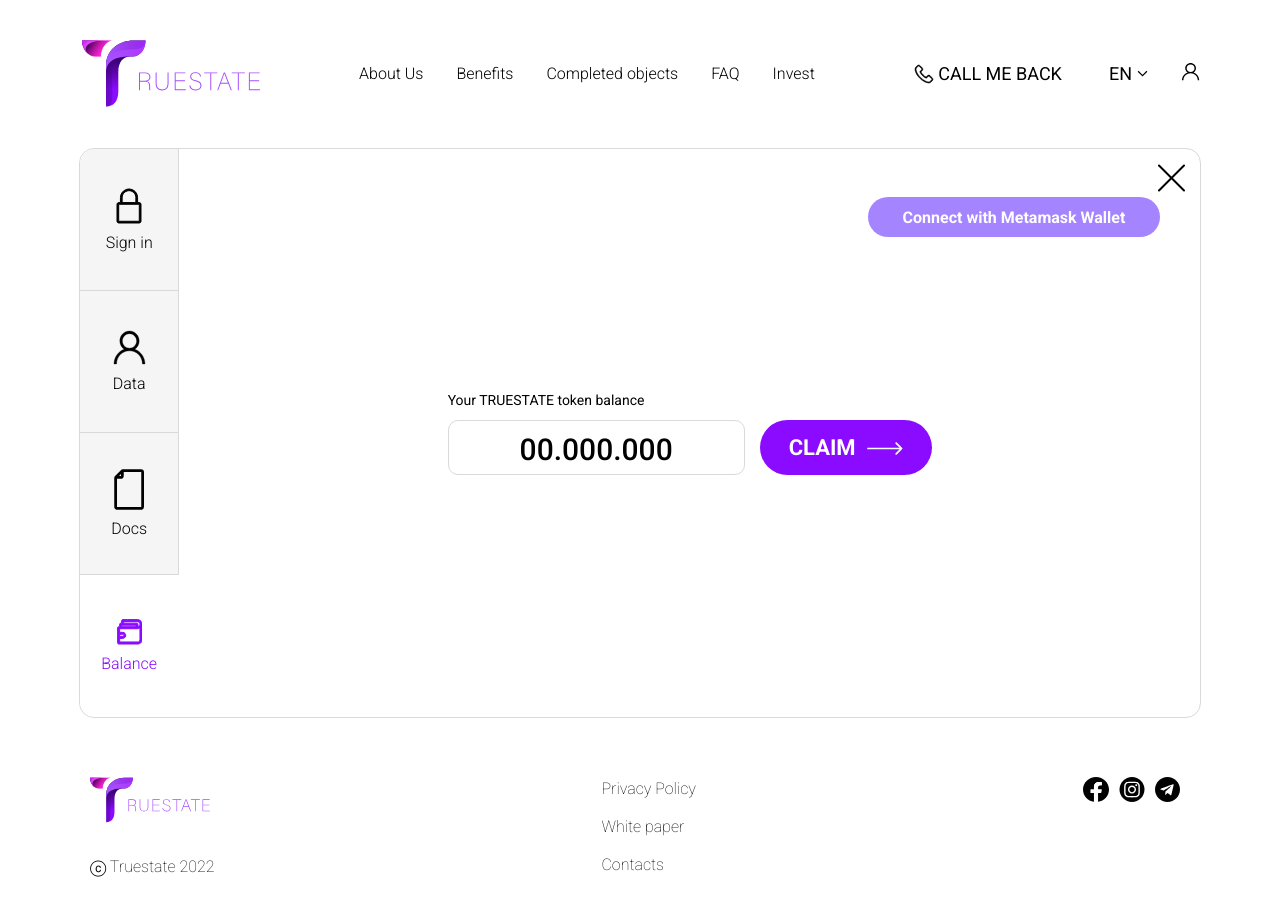
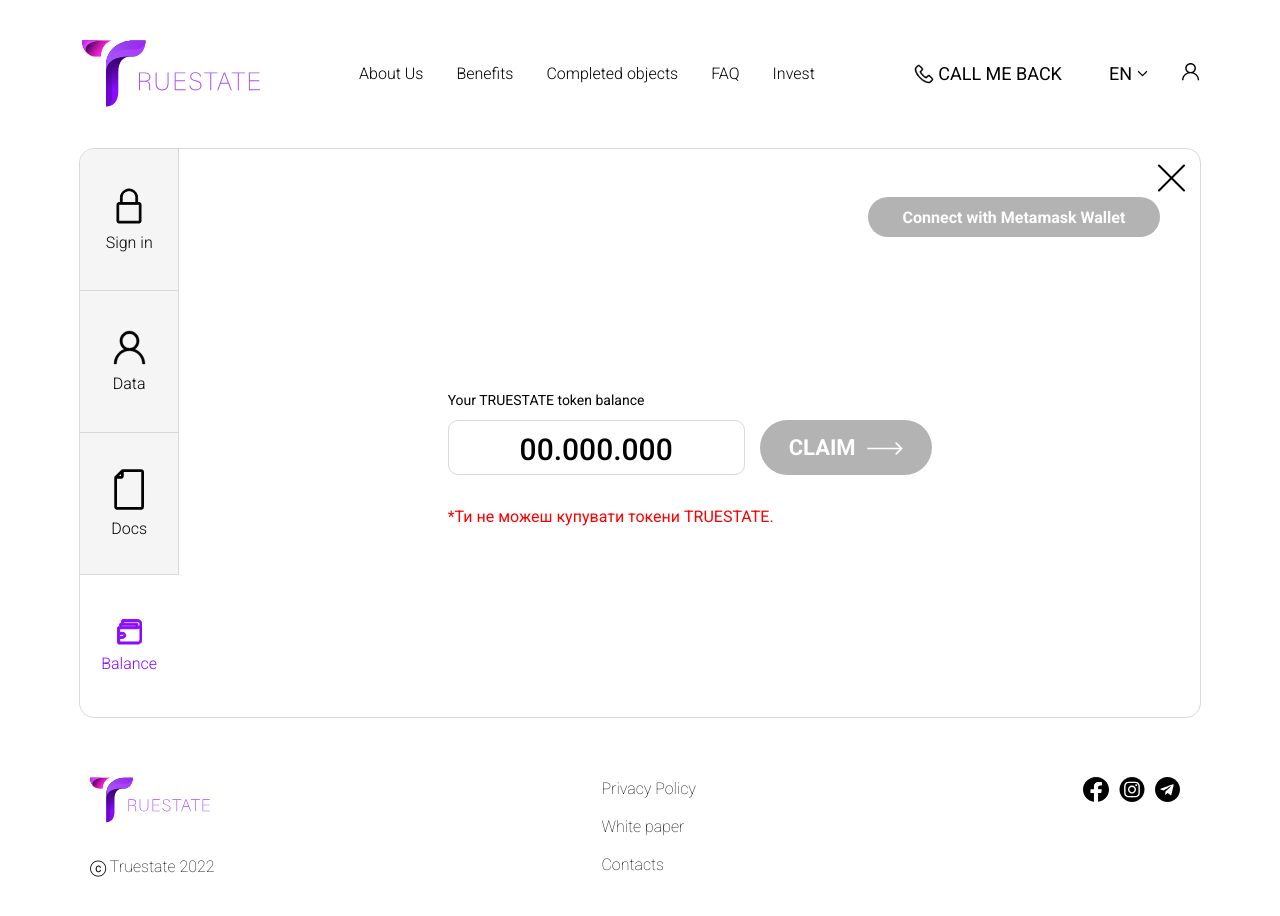
Before and after one commit to Andrew-Marty00shenko/truestate, a React (Create React App) app: page /dashboard/balance in a window 1280 px wide. Shown: the top 916 px of the page. Built offline with nearby package versions, Linux system fonts and the light colour scheme.

Commit message:
add redux and update checking resident of usa

```diff
--- a/package.json
+++ b/package.json
@@ -3,6 +3,7 @@
   "version": "0.1.0",
   "private": true,
   "dependencies": {
+    "@reduxjs/toolkit": "^1.8.5",
     "@testing-library/jest-dom": "^5.14.1",
     "@testing-library/react": "^13.0.0",
     "@testing-library/user-event": "^13.2.1",
@@ -16,11 +17,13 @@
     "react-dom": "^18.2.0",
     "react-hook-form": "^7.34.2",
     "react-i18next": "^11.18.0",
+    "react-redux": "^8.0.2",
     "react-router-dom": "^6.3.0",
     "react-scripts": "5.0.1",
     "react-scroll": "^1.8.7",
     "react-slick": "^0.29.0",
     "react-toastify": "^9.0.6",
+    "redux": "^4.2.0",
     "sass": "^1.53.0",
     "slick-carousel": "^1.8.1",
     "web-vitals": "^2.1.0",
--- a/src/Components/Dashboard/Balance/Balance.jsx
+++ b/src/Components/Dashboard/Balance/Balance.jsx
@@ -1,10 +1,12 @@
 import { Button } from "react-bootstrap";
 import { useTranslation } from "react-i18next";
+import { useSelector } from "react-redux";
 
 import "./Balance.scss";
 
 const Balance = () => {
     const { t } = useTranslation();
+    const checkingResidentOfUsa = useSelector(state => state.checkingResidentOfUsa.value);
 
     return <div className="balance">
         <div className="balance__block">
@@ -14,9 +16,17 @@
             <div>
                 00.000.000
             </div>
+
+            {checkingResidentOfUsa && <span style={{
+                position: "absolute",
+                marginTop: 30,
+                color: "#ff0000"
+            }}>
+                {t('balance:CANT_BUY')}
+            </span>}
         </div>
         <div className="balance__button">
-            <Button>
+            <Button disabled={checkingResidentOfUsa}>
                 CLAIM
                 <svg width="36" height="13" viewBox="0 0 36 13" fill="none" xmlns="http://www.w3.org/2000/svg">
                     <path d="M35.2492 7.10782C35.5849 6.77213 35.5849 6.22787 35.2492 5.89218L29.7788 0.421787C29.4431 0.0860968 28.8989 0.0860968 28.5632 0.421787C28.2275 0.757478 28.2275 1.30174 28.5632 1.63743L33.4257 6.5L28.5632 11.3626C28.2275 11.6983 28.2275 12.2425 28.5632 12.5782C28.8989 12.9139 29.4431 12.9139 29.7788 12.5782L35.2492 7.10782ZM0.257812 7.35959H34.6414V5.64041H0.257812V7.35959Z" fill="white" />
--- a/src/Components/Dashboard/Balance/Balance.scss
+++ b/src/Components/Dashboard/Balance/Balance.scss
@@ -1,15 +1,16 @@
-.balance{
+.balance {
     display: flex;
     align-items: flex-end;
+    position: relative;
 
-    &__block{
-        p{
+    &__block {
+        p {
             font-weight: 400;
             font-size: 14px;
             line-height: 16px;
         }
 
-        div{
+        div {
             margin-top: 12px;
             height: 55px;
             width: 297px;
@@ -23,35 +24,39 @@
         }
     }
 
-    &__button{
-        .btn.btn-primary{
+    &__button {
+        .btn.btn-primary {
             margin-left: 15px;
             font-weight: 600;
             font-size: 22px;
             width: 172px;
             height: 55px;
+
+            &:disabled {
+                background: #8B8B8B !important;
+            }
         }
     }
 }
 
 @media (max-width: 730px) {
-    .balance{
+    .balance {
         margin-top: 150px;
         padding: 0px 20px;
         width: 100%;
         flex-direction: column;
         align-items: flex-start;
 
-        &__block{
+        &__block {
             width: 100%;
 
-            div{
+            div {
                 width: 100%;
             }
         }
 
-        &__button{
-            .btn.btn-primary{
+        &__button {
+            .btn.btn-primary {
                 margin-top: 53px;
                 margin-left: 0;
             }
--- a/src/Components/Dashboard/ConnectWalletButton/ConnectWalletButton.jsx
+++ b/src/Components/Dashboard/ConnectWalletButton/ConnectWalletButton.jsx
@@ -1,12 +1,14 @@
 import { Button } from "react-bootstrap"
 import { useTranslation } from "react-i18next";
+import { useSelector } from "react-redux/es/hooks/useSelector";
 
 import "./ConnectWalletButton.scss";
 
 const ConnectWalletButton = () => {
     const { t } = useTranslation();
+    const checkingResidentOfUsa = useSelector(state => state.checkingResidentOfUsa.value);
 
-    return <Button className="connect-wallet-btn">
+    return <Button className="connect-wallet-btn" disabled={checkingResidentOfUsa}>
         {t('dashboardMain:DASHBOARD_CONNECT_WALLET')}
     </Button>
 }
--- a/src/Components/Dashboard/ConnectWalletButton/ConnectWalletButton.scss
+++ b/src/Components/Dashboard/ConnectWalletButton/ConnectWalletButton.scss
@@ -1,4 +1,4 @@
-.connect-wallet-btn{
+.connect-wallet-btn {
     position: absolute;
     right: 20px;
     top: 48px;
@@ -11,20 +11,24 @@
     max-width: 302px !important;
     height: 40px !important;
 
-    &:hover{
+    &:disabled {
+        background: #8B8B8B !important;
+    }
+
+    &:hover {
         background: #7847ff !important;
     }
 }
 
 @media (max-width: 850px) {
-    .connect-wallet-btn{
+    .connect-wallet-btn {
         font-size: 12px !important;
         max-width: 350px !important;
     }
 }
 
 @media (max-width: 730px) {
-    .connect-wallet-btn{
+    .connect-wallet-btn {
         width: 100% !important;
         max-width: 290px !important;
         top: 134px;
@@ -34,7 +38,7 @@
 }
 
 @media (max-width: 360px) {
-    .connect-wallet-btn{
+    .connect-wallet-btn {
         width: 250px !important;
         max-width: 290px !important;
         top: 134px;
--- a/src/Components/Dashboard/DataInput/DataInput.jsx
+++ b/src/Components/Dashboard/DataInput/DataInput.jsx
@@ -3,30 +3,24 @@
 import { Form, ButtonGroup, Button } from "react-bootstrap";
 import { useTranslation } from "react-i18next";
 import { useForm } from "react-hook-form";
+import { useSelector, useDispatch } from "react-redux/es/exports";
+
+import { clickNo, clickYes } from "../../../Redux/slices/checkingResidentOfUsa";
 
 import "./DataInput.scss";
 
 const DataInput = () => {
     const { t } = useTranslation();
     const { register, handleSubmit, formState: { errors } } = useForm();
-
-    const [residentOfUSA, setResidentOfUSA] = useState({
-        yes: true,
-        no: false
-    });
+    const checkingResidentOfUsa = useSelector(state => state.checkingResidentOfUsa.value);
+    const dispatch = useDispatch();
 
     const handleClickYes = () => {
-        setResidentOfUSA({
-            yes: true,
-            no: false
-        });
+        dispatch(clickYes())
     };
 
     const handleClickNo = () => {
-        setResidentOfUSA({
-            yes: false,
-            no: true
-        });
+        dispatch(clickNo())
     };
 
     const onSubmit = data => {
@@ -162,13 +156,13 @@
             {t('dataInput:QUESTION')}
             <ButtonGroup>
                 <Button
-                    className={classNames({ "active": residentOfUSA.yes })}
+                    className={classNames({ "active": checkingResidentOfUsa })}
                     onClick={handleClickYes}
                 >
                     {t('dataInput:ANSWER_YES')}
                 </Button>
                 <Button
-                    className={classNames({ "active": residentOfUSA.no })}
+                    className={classNames({ "active": !checkingResidentOfUsa })}
                     onClick={handleClickNo}
                 >
                     {t('dataInput:ANSWER_NO')}
@@ -180,7 +174,7 @@
             <Button
                 className="send-btn"
                 type="submit"
-                disabled={residentOfUSA.yes}
+                disabled={checkingResidentOfUsa}
             >
                 {t('dataInput:SEND_BTN')}
                 <svg width="36" height="13" viewBox="0 0 36 13" fill="none" xmlns="http://www.w3.org/2000/svg">
@@ -188,7 +182,7 @@
                 </svg>
             </Button>
 
-            {residentOfUSA.yes ? <p>
+            {checkingResidentOfUsa ? <p>
                 {t('dataInput:RESIDENT_OF_USA_ERROR')}
             </p> : ""}
         </div>
--- /dev/null
+++ b/src/Redux/slices/checkingResidentOfUsa.js
@@ -0,0 +1,23 @@
+import { createSlice } from '@reduxjs/toolkit';
+
+const initialState = {
+    value: true
+};
+
+export const checkingResidentOfUsaSlice = createSlice({
+    name: 'checkingResidentOfUsa',
+    initialState,
+    reducers: {
+        clickYes: (state) => {
+            state.value = true
+        },
+        clickNo: (state) => {
+            console.log(state)
+            state.value = false
+        }
+    }
+});
+
+export const { clickYes, clickNo } = checkingResidentOfUsaSlice.actions;
+
+export default checkingResidentOfUsaSlice.reducer;
--- /dev/null
+++ b/src/Redux/store.js
@@ -0,0 +1,8 @@
+import { configureStore } from '@reduxjs/toolkit'
+import checkingResidentOfUsaReducer from './slices/checkingResidentOfUsa';
+
+export const store = configureStore({
+    reducer: {
+        checkingResidentOfUsa: checkingResidentOfUsaReducer,
+    },
+});
--- a/src/Translations/en/balanceEn.json
+++ b/src/Translations/en/balanceEn.json
@@ -1,3 +1,4 @@
 {
-    "TOKEN_BALANCE": "Your TRUESTATE token balance"
+    "TOKEN_BALANCE": "Your TRUESTATE token balance",
+    "CANT_BUY": "*Ти не можеш купувати токени TRUESTATE."
 }
--- a/src/Translations/ru/balanceRu.json
+++ b/src/Translations/ru/balanceRu.json
@@ -1,3 +1,4 @@
 {
-    "TOKEN_BALANCE": "Ваш баланс токенов TRUESTATE"
+    "TOKEN_BALANCE": "Ваш баланс токенов TRUESTATE",
+    "CANT_BUY": "*Ты не можешь покупать токены TRUESTATE."
 }
--- a/src/Translations/ua/balanceUa.json
+++ b/src/Translations/ua/balanceUa.json
@@ -1,3 +1,4 @@
 {
-    "TOKEN_BALANCE": "Ваш баланс токенів TRUESTATE"
+    "TOKEN_BALANCE": "Ваш баланс токенів TRUESTATE",
+    "CANT_BUY": "*You cannot buy TRUESTATE tokens."
 }
--- a/src/index.js
+++ b/src/index.js
@@ -9,13 +9,17 @@
 
 import "slick-carousel/slick/slick.css";
 import "slick-carousel/slick/slick-theme.css";
+import { Provider } from 'react-redux';
+import { store } from './Redux/store';
 
 const root = ReactDOM.createRoot(document.getElementById('root'));
 root.render(
   <React.StrictMode>
-    <BrowserRouter>
-      <App />
-    </BrowserRouter>
+    <Provider store={store} >
+      <BrowserRouter>
+        <App />
+      </BrowserRouter>
+    </Provider>
   </React.StrictMode>
 );
 
```
Also changed, not shown: 1 other file (tests, documents, lock files or other folders).
